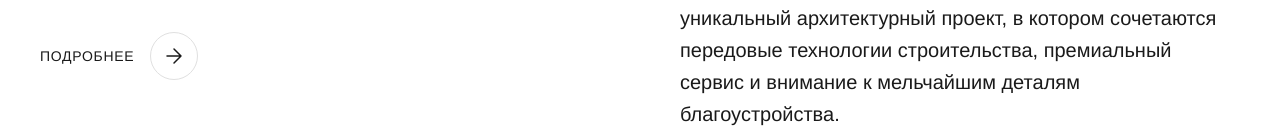
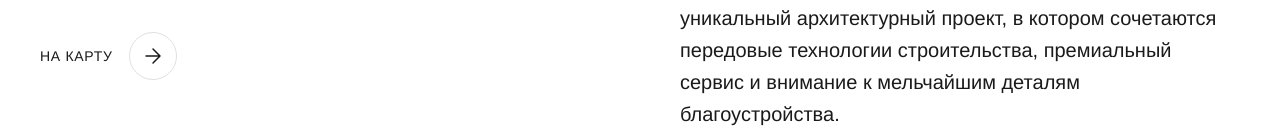
Before and after one commit to glimmerald/uk-moego-doma, a Nuxt app in the folder app/: page / in a window 1280 px wide. Shown: the part 778-914 px from the top of the page. Built offline with nearby package versions, Linux system fonts and the light colour scheme.

Commit message:
Update link to map on homepage and setup deploy

```diff
--- a/app/pages/index.vue
+++ b/app/pages/index.vue
@@ -36,8 +36,8 @@
       <div class="projects__container">
         <div class="projects__left">
           <h2 class="projects__title">Наши ЖК</h2>
-          <NuxtLink to="#" class="btn-arrow">
-            <span class="btn-arrow__text">Подробнее</span>
+          <NuxtLink to="/map" class="btn-arrow">
+            <span class="btn-arrow__text">На карту</span>
             <span class="btn-arrow__icon">
               <svg width="24" height="24" viewBox="0 0 24 24" fill="none" xmlns="http://www.w3.org/2000/svg">
                 <path d="M5 12H19M19 12L12 5M19 12L12 19" stroke="currentColor" stroke-width="1.5" stroke-linecap="round" stroke-linejoin="round"/>
```
